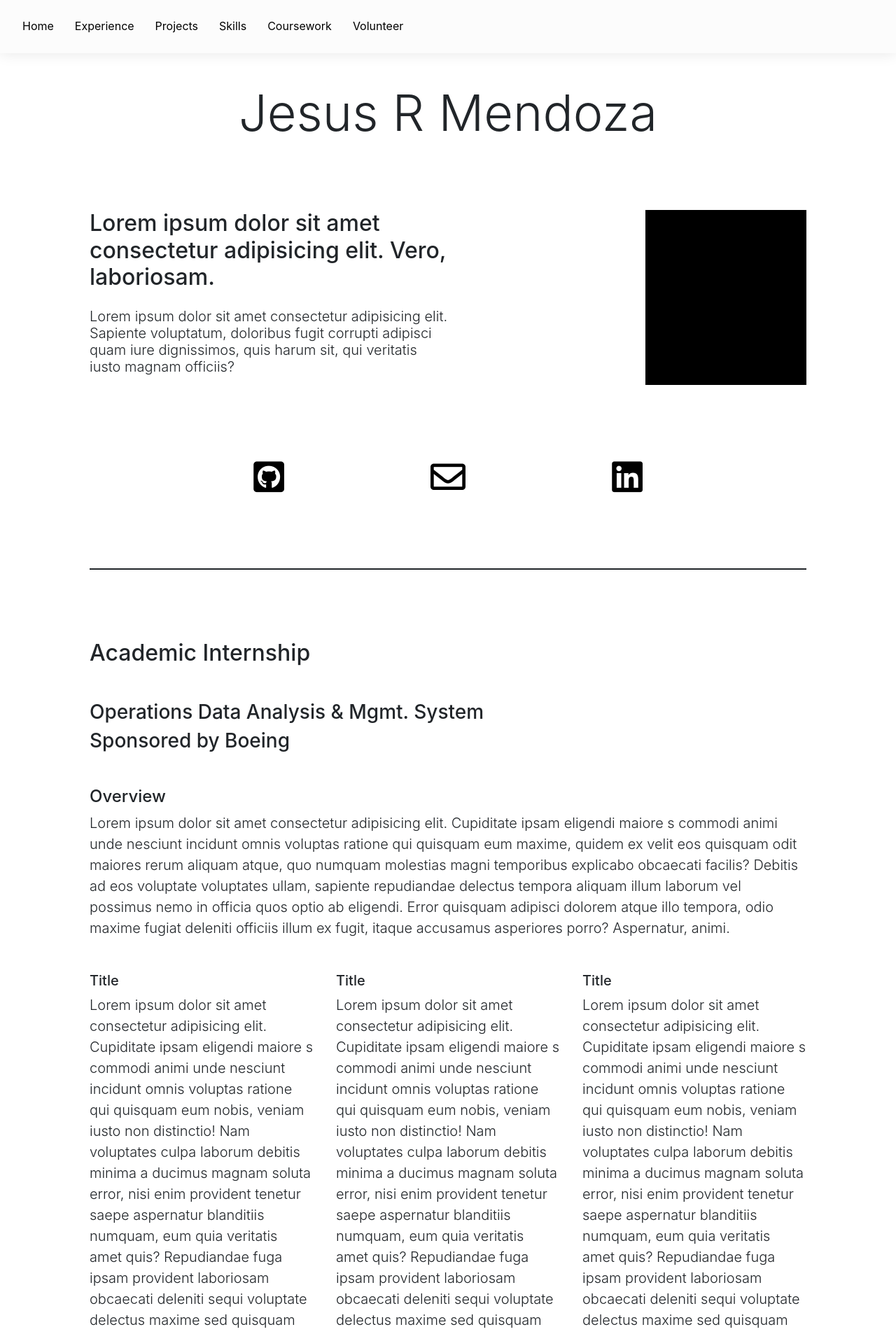
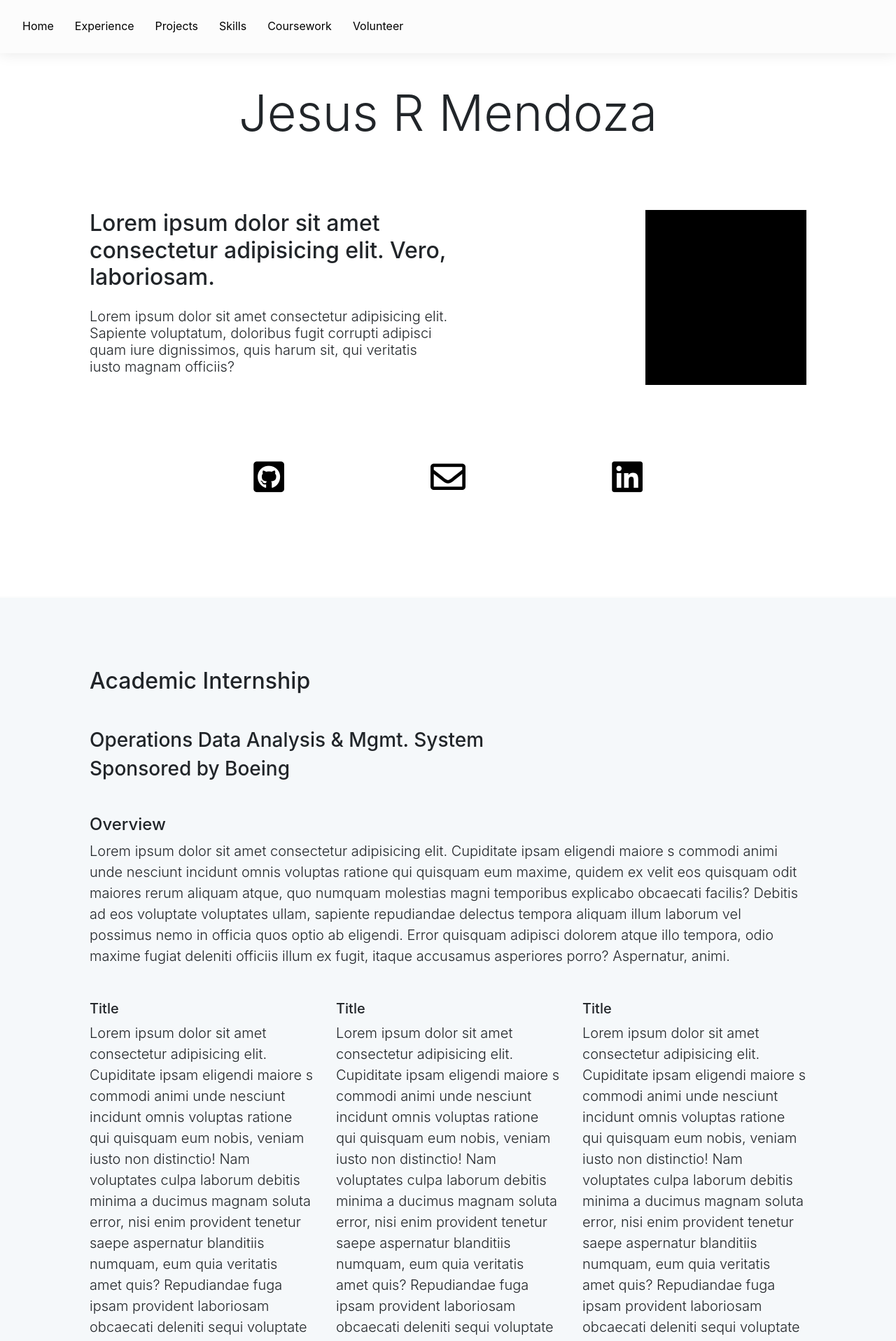
Before and after one commit to jesus-r-mendoza/Portfolio, a React (Create React App) app: page / in a window 1280 px wide. Shown: the top 1916 px of the page at 70% size. Built offline with nearby package versions, Linux system fonts and the light colour scheme; no server answers.

Commit message:
changed background for experience section

```diff
--- a/src/index.css
+++ b/src/index.css
@@ -14,13 +14,17 @@ code {
 }
 
 .section {
-    padding-top: 100px;
-    border-bottom: 2px solid;
+    padding: 100px 10% 40px 10%;
+    border-bottom: 2px solid #fcfcfc;
+    width: 100%;
 }
 
-.content {
-    margin: 0 auto;
-    width: 80%;
+#home {
+    padding-top: 70px;
+}
+
+#experience {
+    background-color: #f5f8fa;
 }
 
 .summary {
@@ -59,8 +63,6 @@ code {
     height: 250px;
     background-color: black;
 }
-
-#home { padding-top: 70px; }
 
 .icon {
     width: 70px;
```
